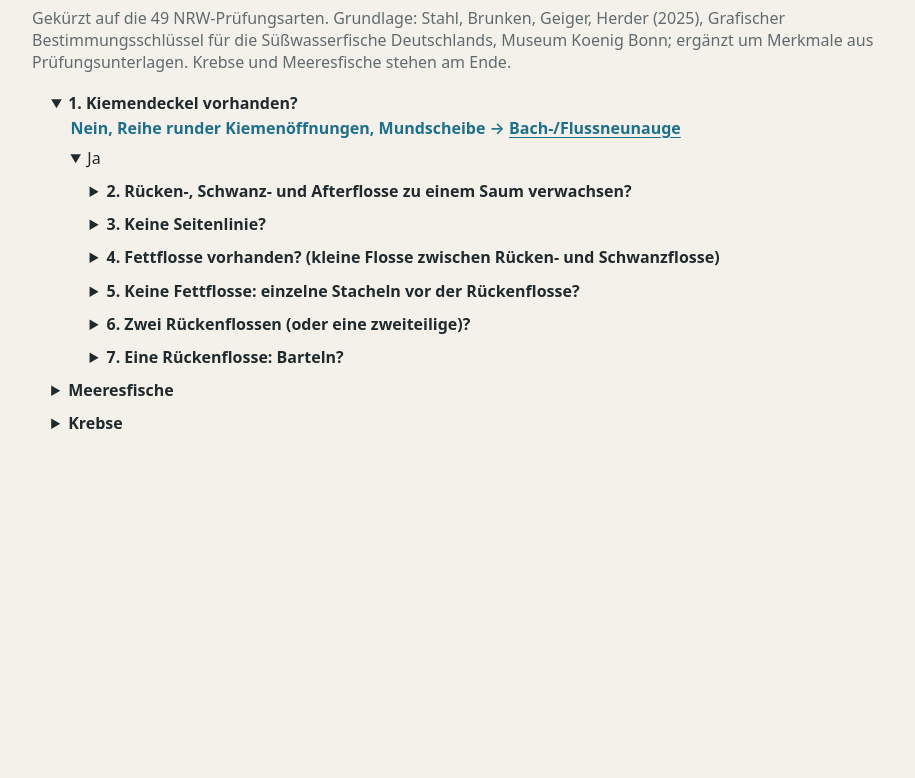
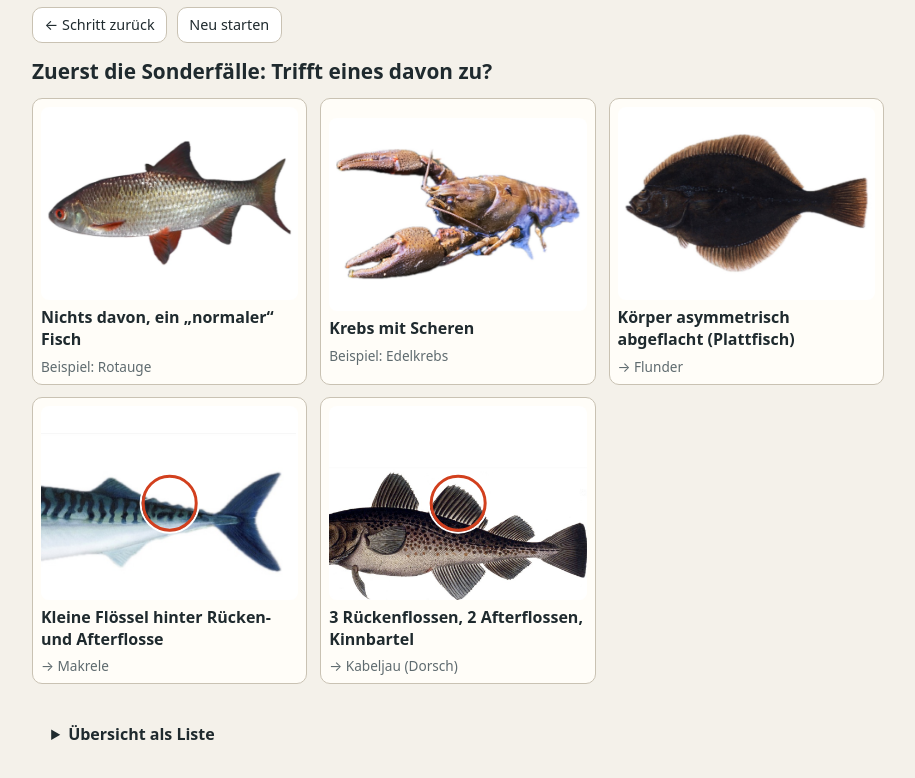
Before and after one commit to bahnhoff/fischkarten, a website with bundled scripts: page baum.html in a window 1280 px wide. Shown: the part 146-924 px from the top of the page, without its empty margins (182-1097 px from the left). Before the commit the page ends 800 px from the top, so only its background shows below. Built offline with nearby package versions, Linux system fonts and the light colour scheme.

Commit message:
Grafischer Bestimmungsschlüssel mit Merkmalsausschnitten, Liste als Übersicht

```diff
--- a/baum.html
+++ b/baum.html
@@ -10,6 +10,18 @@
 <main class="view tree">
   <p><a class="button small" href="index.html">← Menü</a></p>
   <h1>Bestimmungsbaum</h1>
+  <section class="key">
+    <div class="key-bar">
+      <a class="button small key-menu" href="index.html">← Menü</a>
+      <button id="key-back" class="small">← Schritt zurück</button>
+      <button id="key-restart" class="small">Neu starten</button>
+    </div>
+    <nav id="key-path" class="key-path" aria-label="Bisheriger Weg"></nav>
+    <h2 id="key-q" class="key-q"></h2>
+    <div id="key-options" class="key-options"></div>
+  </section>
+
+  <details class="overview"><summary>Übersicht als Liste</summary>
   <p class="sub">Gekürzt auf die 49 NRW-Prüfungsarten. Grundlage: Stahl, Brunken, Geiger, Herder (2025), Grafischer Bestimmungsschlüssel für die Süßwasserfische Deutschlands, Museum Koenig Bonn; ergänzt um Merkmale aus Prüfungsunterlagen. Krebse und Meeresfische stehen am Ende.</p>
 
   <details open><summary class="q">1. Kiemendeckel vorhanden?</summary>
@@ -107,7 +119,9 @@
     <div class="leaf">Scherenunterseite und Scherengelenk rot → Edelkrebs</div>
     <div class="leaf">Scherenspitzen orange mit dunklem Band, Dornen seitlich vor der Nackenfurche, rostrote Querbinden → Amerikanischer Flusskrebs (Kamberkrebs)</div>
   </details>
+  </details>
 </main>
 <script type="module" src="js/baum.js"></script>
+<script type="module" src="js/keyview.js"></script>
 </body>
 </html>
--- a/css/style.css
+++ b/css/style.css
@@ -148,3 +148,34 @@ h1 { margin: 0 0 0.3em; font-size: 2rem; }
 .compare-item figcaption { font-size: 0.95em; margin-top: 0.3rem; }
 .similar-name { min-height: 32px; padding: 0.1em 0.5em; font-weight: 700; border-radius: 8px; }
 .similar-name.active { background: var(--accent); color: #fff; border-color: var(--accent); }
+
+/* ---------- Grafischer Bestimmungsschlüssel ---------- */
+.key { margin-bottom: 2rem; }
+.key-bar { display: flex; gap: 0.6rem; flex-wrap: wrap; }
+.key-path { display: flex; flex-wrap: wrap; gap: 0.3rem; margin: 0.8rem 0 0; }
+.key-path .crumb { min-height: 30px; padding: 0.15em 0.6em; font-size: 0.85em; background: #e7efe9; border-color: #b9cfc0; }
+.key-path .crumb::after { content: ' →'; color: var(--muted); }
+.key-q { font-size: 1.3rem; margin: 0.9rem 0 0.8rem; }
+.key-options { display: grid; grid-template-columns: repeat(auto-fill, minmax(210px, 1fr)); gap: 0.8rem; }
+.key-option { display: flex; flex-direction: column; align-items: stretch; gap: 0.4rem; padding: 0.5rem; text-align: left; background: var(--card); }
+.key-option:hover { border-color: var(--accent); box-shadow: 0 0 0 2px var(--accent); }
+.key-pic { position: relative; display: block; aspect-ratio: 4 / 3; overflow: hidden; background: #fff; border-radius: 8px; }
+.key-pic img { position: absolute; inset: 0; width: 100%; height: 100%; object-fit: contain; }
+.key-pic.zoom img { inset: auto; height: auto; object-fit: initial; max-width: none; }
+.key-ring { position: absolute; left: 50%; top: 50%; width: 22%; aspect-ratio: 1; transform: translate(-50%, -50%); border: 3px solid var(--arrow); border-radius: 50%; box-shadow: 0 0 0 2px #fff; pointer-events: none; }
+.key-label { font-weight: 600; }
+.key-example { font-size: 0.85em; color: var(--muted); }
+.overview > summary { cursor: pointer; font-weight: 600; padding: 0.4em 0; }
+@media (max-height: 500px) {
+  .key-options { grid-template-columns: repeat(auto-fill, minmax(170px, 1fr)); gap: 0.5rem; }
+  .key-q { font-size: 1.1rem; margin: 0.5rem 0; }
+}
+@media (max-height: 500px) {
+  .tree h1 { display: none; }
+  .tree > p:first-child { display: none; }
+  .key-bar::before { content: none; }
+  .key-path { flex-wrap: nowrap; overflow-x: auto; margin-top: 0.4rem; padding-bottom: 0.2rem; }
+  .key-path .crumb { flex: none; }
+}
+.key-menu { display: none; }
+@media (max-height: 500px) { .key-menu { display: inline-flex; } }
--- /dev/null
+++ b/js/key.js
@@ -0,0 +1,219 @@
+// Grafischer Bestimmungsschlüssel: Jede Frage zeigt Antwortkarten mit Beispielbild.
+// ex = Art für das Beispielbild, f = Index des Merkmals dieser Art, dessen Punkt markiert wird.
+// zoom = Vergrößerung des Ausschnitts (Standard 3, 1 = ganzes Bild).
+// next = nächste Frage, species = Ergebnis.
+// Grundlage: Stahl et al. 2025 (Museum Koenig), gekürzt auf die NRW-Arten, wie baum.html.
+
+export const START = 'sonderfall';
+
+export const KEY = {
+  sonderfall: {
+    q: 'Zuerst die Sonderfälle: Trifft eines davon zu?',
+    options: [
+      { label: 'Nichts davon, ein „normaler“ Fisch', ex: 'rotauge', next: 'kiemendeckel' },
+      { label: 'Krebs mit Scheren', ex: 'edelkrebs', next: 'krebse' },
+      { label: 'Körper asymmetrisch abgeflacht (Plattfisch)', ex: 'flunder', f: 1, zoom: 1, species: 'flunder' },
+      { label: 'Kleine Flössel hinter Rücken- und Afterflosse', ex: 'makrele', f: 0, zoom: 2, species: 'makrele' },
+      { label: '3 Rückenflossen, 2 Afterflossen, Kinnbartel', ex: 'kabeljau', f: 0, zoom: 1.3, species: 'kabeljau' },
+    ],
+  },
+  krebse: {
+    q: 'Welcher Krebs?',
+    options: [
+      { label: 'Scherenunterseite und Scherengelenk rot', ex: 'edelkrebs', f: 0, zoom: 2.5, species: 'edelkrebs' },
+      { label: 'Dornen seitlich vor der Nackenfurche, rostrote Querbinden', ex: 'kamberkrebs', f: 1, zoom: 2, species: 'kamberkrebs' },
+    ],
+  },
+  kiemendeckel: {
+    q: 'Ist ein Kiemendeckel vorhanden?',
+    options: [
+      { label: 'Ja, Kiemendeckel vorhanden', ex: 'meerforelle', f: 1, next: 'saum' },
+      { label: 'Nein, Reihe runder Kiemenöffnungen und Mundscheibe', ex: 'neunauge', f: 0, species: 'neunauge' },
+    ],
+  },
+  saum: {
+    q: 'Sind Rücken-, Schwanz- und Afterflosse zu einem Saum verwachsen?',
+    options: [
+      { label: 'Nein, die Flossen sind getrennt', ex: 'rotauge', next: 'seitenlinie' },
+      { label: 'Ja, ein durchgehender Flossensaum', ex: 'aal', f: 0, species: 'aal' },
+    ],
+  },
+  seitenlinie: {
+    q: 'Ist eine Seitenlinie vorhanden?',
+    options: [
+      { label: 'Ja, Seitenlinie vorhanden', ex: 'schneider', f: 0, next: 'fettflosse' },
+      { label: 'Nein, keine Seitenlinie', ex: 'maifisch', next: 'ohneSeitenlinie' },
+    ],
+  },
+  ohneSeitenlinie: {
+    q: 'Wie sehen die Bauchflossen aus?',
+    options: [
+      { label: 'Zur Saugscheibe verwachsen', ex: 'kessler-grundel', f: 1, species: 'kessler-grundel' },
+      { label: 'Getrennt, dunkler Fleck hinter dem Kiemendeckel', ex: 'maifisch', f: 2, species: 'maifisch' },
+    ],
+  },
+  fettflosse: {
+    q: 'Gibt es eine Fettflosse (kleine Flosse zwischen Rücken- und Schwanzflosse)?',
+    options: [
+      { label: 'Ja, Fettflosse vorhanden', ex: 'bachforelle', f: 0, next: 'mitFettflosse' },
+      { label: 'Nein, keine Fettflosse', ex: 'rotauge', next: 'stacheln' },
+    ],
+  },
+  mitFettflosse: {
+    q: 'Was fällt an Rückenflosse und Flanke auf?',
+    options: [
+      { label: 'Rückenflosse sehr groß, länger als der Kopf', ex: 'aesche', f: 1, zoom: 1.6, species: 'aesche' },
+      { label: 'Flanke ohne Muster, Schnauze nasenartig', ex: 'nordseeschnaepel', f: 2, species: 'nordseeschnaepel' },
+      { label: 'Auffälliges Muster aus Punkten oder Flecken (Lachsfische)', ex: 'bachforelle', f: 3, next: 'lachsfische' },
+    ],
+  },
+  lachsfische: {
+    q: 'Welcher Lachsfisch?',
+    options: [
+      { label: 'Weißer, schwarz abgesetzter Saum an den bauchseitigen Flossen', ex: 'bachsaibling', f: 2, species: 'bachsaibling' },
+      { label: 'Viele schwarze Punkte auf der Schwanzflosse, rosa Längsband', ex: 'regenbogenforelle', f: 0, species: 'regenbogenforelle' },
+      { label: 'Rote, hell umrandete Flecken neben schwarzen', ex: 'bachforelle', f: 3, species: 'bachforelle' },
+      { label: 'Silbrig', ex: 'lachs', next: 'silbrig' },
+    ],
+  },
+  silbrig: {
+    q: 'Silbriger Lachsfisch: Wie sehen Schwanzstiel und Schwanzflosse aus?',
+    options: [
+      { label: 'Dicker Schwanzstiel, Schwanzflosse fast gerade, Punkte auch unter der Seitenlinie', ex: 'meerforelle', f: 3, zoom: 2, species: 'meerforelle' },
+      { label: 'Schlanker Schwanzstiel, Schwanzflosse eingebuchtet, Punkte meist über der Seitenlinie', ex: 'lachs', f: 3, zoom: 2, species: 'lachs' },
+    ],
+  },
+  stacheln: {
+    q: 'Stehen einzelne Stacheln vor der Rückenflosse?',
+    options: [
+      { label: 'Nein', ex: 'rotauge', next: 'rueckenflossen' },
+      { label: 'Ja, einzelne freie Stacheln (Stichlinge)', ex: 'dreistachliger-stichling', f: 0, zoom: 2, next: 'stichlinge' },
+    ],
+  },
+  stichlinge: {
+    q: 'Wie viele Stacheln?',
+    options: [
+      { label: '2–3 Stacheln', ex: 'dreistachliger-stichling', f: 1, zoom: 2, species: 'dreistachliger-stichling' },
+      { label: '7–11 Stacheln', ex: 'zwergstichling', f: 1, zoom: 1.6, species: 'zwergstichling' },
+    ],
+  },
+  rueckenflossen: {
+    q: 'Wie viele Rückenflossen?',
+    options: [
+      { label: 'Eine Rückenflosse', ex: 'rotauge', f: 2, zoom: 1.6, next: 'barteln' },
+      { label: 'Zwei Rückenflossen (oder eine zweiteilige)', ex: 'flussbarsch', f: 0, zoom: 1.6, next: 'zweiRueckenflossen' },
+    ],
+  },
+  zweiRueckenflossen: {
+    q: 'Zwei Rückenflossen: Was passt?',
+    options: [
+      { label: 'Eine Bartel am Kinn', ex: 'quappe', f: 1, species: 'quappe' },
+      { label: 'Keine Schuppen, breiter Kopf, große Brustflossen', ex: 'groppe', f: 2, species: 'groppe' },
+      { label: 'Schuppen, harte Stachelstrahlen (Echte Barsche)', ex: 'zander', f: 0, zoom: 1.6, next: 'barsche' },
+    ],
+  },
+  barsche: {
+    q: 'Welcher Barsch?',
+    options: [
+      { label: 'Schwarzer Fleck am Ende der ersten Rückenflosse, Querbinden', ex: 'flussbarsch', f: 1, zoom: 2, species: 'flussbarsch' },
+      { label: 'Große Hundszähne, Maulspalte bis unter das Auge', ex: 'zander', f: 2, species: 'zander' },
+      { label: 'Rückenflossen zusammenhängend, viele kleine Flecken', ex: 'kaulbarsch', f: 0, zoom: 1.6, species: 'kaulbarsch' },
+    ],
+  },
+  barteln: {
+    q: 'Eine Rückenflosse: Wie viele Barteln am Maul?',
+    options: [
+      { label: 'Keine Barteln', ex: 'rotauge', f: 0, next: 'ohneBarteln' },
+      { label: '2 Barteln (1 Paar)', ex: 'schleie', f: 0, next: 'zweiBarteln' },
+      { label: '4 Barteln (2 Paare)', ex: 'wildkarpfen', f: 0, next: 'vierBarteln' },
+      { label: '6 sehr lange Barteln, sehr lange Afterflosse', ex: 'wels', f: 1, zoom: 1.5, species: 'wels' },
+      { label: '6 oder mehr kurze Barteln (Schmerlen, Steinbeißer)', ex: 'schmerle', f: 0, next: 'schmerlen' },
+    ],
+  },
+  zweiBarteln: {
+    q: '2 Barteln: Was passt?',
+    options: [
+      { label: 'Sehr kleine Schuppen, hochrückig, gerade Schwanzflosse', ex: 'schleie', f: 1, zoom: 2, species: 'schleie' },
+      { label: 'Große Schuppen, langgestreckt, dunkle Fleckenreihe', ex: 'gruendling', f: 2, zoom: 2, species: 'gruendling' },
+    ],
+  },
+  vierBarteln: {
+    q: '4 Barteln: Wie lang ist die Rückenflosse?',
+    options: [
+      { label: 'Rückenflosse lang', ex: 'wildkarpfen', f: 1, zoom: 1.8, species: 'wildkarpfen' },
+      { label: 'Rückenflosse kurz, Maul unterständig', ex: 'barbe', f: 2, zoom: 2, species: 'barbe' },
+    ],
+  },
+  schmerlen: {
+    q: 'Viele kurze Barteln: Welche Zeichnung?',
+    options: [
+      { label: '6 Barteln am Oberkiefer, dunkel marmoriert', ex: 'schmerle', f: 1, zoom: 2, species: 'schmerle' },
+      { label: '6 kurze Barteln, Reihen aus Punkten und Flecken, seitlich stark zusammengedrückt', ex: 'steinbeisser', f: 1, zoom: 2, species: 'steinbeisser' },
+      { label: '10 Barteln, breite Längsstreifen', ex: 'schlammpeitzger', f: 1, zoom: 2, species: 'schlammpeitzger' },
+    ],
+  },
+  ohneBarteln: {
+    q: 'Keine Barteln: Was fällt auf?',
+    options: [
+      { label: 'Maul entenschnabelförmig, Rückenflosse weit hinten', ex: 'hecht', f: 0, zoom: 2, species: 'hecht' },
+      { label: 'Blaugrünes Längsband auf dem Schwanzstiel, hochrückig', ex: 'bitterling', f: 1, zoom: 1.6, species: 'bitterling' },
+      { label: 'Hochrückig, lange Rückenflosse (Karausche, Giebel)', ex: 'karausche', f: 1, zoom: 1.4, next: 'karauscheGiebel' },
+      { label: 'Nichts davon (Weißfische)', ex: 'rotauge', next: 'weissfische' },
+    ],
+  },
+  karauscheGiebel: {
+    q: 'Wie ist der Rand der Rückenflosse gewölbt?',
+    options: [
+      { label: 'Nach außen gewölbt (konvex)', ex: 'karausche', f: 1, species: 'karausche' },
+      { label: 'Nach innen gewölbt (konkav), silbrig', ex: 'giebel', f: 1, species: 'giebel' },
+    ],
+  },
+  weissfische: {
+    q: 'Weißfisch: Wie sehen Schnauze und Unterlippe aus?',
+    options: [
+      { label: 'Maul gerade, Unterlippe verhornt und scharfkantig, Schnauze nasenartig', ex: 'nase', f: 1, species: 'nase' },
+      { label: 'Anders', ex: 'rotauge', f: 0, next: 'bauchkante' },
+    ],
+  },
+  bauchkante: {
+    q: 'Wie ist die Bauchkante zwischen Bauch- und Afterflosse?',
+    options: [
+      { label: 'Scharf gekielt', ex: 'ukelei', f: 2, next: 'gekielt' },
+      { label: 'Gerundet', ex: 'rotauge', next: 'gerundet' },
+    ],
+  },
+  gekielt: {
+    q: 'Bauchkante gekielt: Welcher Fisch?',
+    options: [
+      { label: 'Seitenlinie nur über wenige Schuppen, Maul oberständig', ex: 'moderlieschen', f: 0, species: 'moderlieschen' },
+      { label: 'Maulspalte extrem weit, bis unter das Auge', ex: 'rapfen', f: 0, species: 'rapfen' },
+      { label: 'Dunkle, nasenartige Schnauze, lange Afterflosse', ex: 'zaehrte', f: 0, zoom: 2.5, species: 'zaehrte' },
+      { label: 'Seitenlinie doppelt schwarz eingefasst', ex: 'schneider', f: 0, species: 'schneider' },
+      { label: 'Hochrückig, Ansätze der paarigen Flossen rötlich, großes Auge', ex: 'guester', f: 0, species: 'guester' },
+      { label: 'Schlank, Maul oberständig, silbrig', ex: 'ukelei', f: 0, species: 'ukelei' },
+      { label: 'Hochrückig, Flossen grau, kleines Auge', ex: 'brasse', f: 0, species: 'brasse' },
+    ],
+  },
+  gerundet: {
+    q: 'Bauchkante gerundet: Welcher Fisch?',
+    options: [
+      { label: 'Maul oberständig, Rückenflosse hinter den Bauchflossen', ex: 'rotfeder', f: 0, species: 'rotfeder' },
+      { label: 'Kleine Schuppen, Rückenflosse weit hinter den Bauchflossen', ex: 'elritze', f: 1, species: 'elritze' },
+      { label: 'Afterflosse nach außen gewölbt, große Schuppen, großes Maul', ex: 'doebel', f: 1, zoom: 2.5, species: 'doebel' },
+      { label: 'Afterflosse nach innen gewölbt, Maul unterständig, schlank', ex: 'hasel', f: 0, species: 'hasel' },
+      { label: 'Maul endständig, Rückenflosse genau über den Bauchflossen', ex: 'rotauge', f: 2, species: 'rotauge' },
+      { label: 'Maul endständig, kleinere Schuppen, Afterflosse nach innen gewölbt', ex: 'aland', f: 1, zoom: 2.5, species: 'aland' },
+    ],
+  },
+};
+
+// Weg vom Start zu einer Frage als Liste von Fragen-IDs; ungültige Wege werden abgeschnitten.
+export function validPath(ids) {
+  const path = [START];
+  for (const id of ids.slice(1)) {
+    const prev = KEY[path[path.length - 1]];
+    if (!KEY[id] || !prev.options.some(o => o.next === id)) break;
+    path.push(id);
+  }
+  return path;
+}
--- /dev/null
+++ b/js/keyview.js
@@ -0,0 +1,87 @@
+// Zeigt den grafischen Bestimmungsschlüssel: eine Frage, Antwortkarten mit Beispielbild.
+// Der Weg steht im Adress-Anker (#weg=...), damit „Zurück“ im Browser und von der Karte funktioniert.
+import { SPECIES } from '../data/species.js';
+import { KEY, START, validPath } from './key.js';
+
+const byId = Object.fromEntries(SPECIES.map(s => [s.id, s]));
+const $ = id => document.getElementById(id);
+const ZOOM = 3; // Standardvergrößerung des Ausschnitts
+
+function currentPath() {
+  const m = location.hash.match(/weg=([\w,-]+)/);
+  return validPath(m ? m[1].split(',') : [START]);
+}
+
+function go(path) {
+  location.hash = `weg=${path.join(',')}`;
+}
+
+function optionCard(o, path) {
+  const ex = byId[o.ex];
+  const btn = document.createElement('button');
+  btn.type = 'button';
+  btn.className = 'key-option';
+  const pic = document.createElement('span');
+  pic.className = 'key-pic';
+  const img = document.createElement('img');
+  img.src = ex.img;
+  img.alt = '';
+  pic.append(img);
+  const f = o.f != null ? ex.features[o.f] : null;
+  const zoom = o.zoom ?? ZOOM;
+  if (f && f.x != null && zoom > 1) {
+    // Nur den Ausschnitt um das Merkmal zeigen: Bild vergrößern und so verschieben,
+    // dass der Merkmalspunkt in der Mitte des Rahmens liegt.
+    pic.classList.add('zoom');
+    img.addEventListener('load', () => {
+      const ratio = img.naturalHeight / img.naturalWidth;
+      const frame = pic.clientHeight / pic.clientWidth;
+      img.style.width = `${zoom * 100}%`;
+      img.style.left = `${50 - f.x * zoom}%`;
+      img.style.top = `${50 - (f.y * zoom * ratio) / frame}%`;
+    });
+    const ring = document.createElement('span');
+    ring.className = 'key-ring';
+    pic.append(ring);
+  }
+  const label = document.createElement('span');
+  label.className = 'key-label';
+  label.textContent = o.label;
+  const note = document.createElement('span');
+  note.className = 'key-example';
+  note.textContent = o.species ? `→ ${byId[o.species].name}` : `Beispiel: ${ex.name}`;
+  btn.append(pic, label, note);
+  btn.addEventListener('click', () => {
+    if (o.next) go([...path, o.next]);
+    else location.href = `index.html?id=${encodeURIComponent(o.species)}&von=baum`;
+  });
+  return btn;
+}
+
+function render() {
+  const path = currentPath();
+  const node = KEY[path[path.length - 1]];
+
+  const crumbs = [];
+  for (let i = 1; i < path.length; i++) {
+    const chosen = KEY[path[i - 1]].options.find(o => o.next === path[i]);
+    const b = document.createElement('button');
+    b.type = 'button';
+    b.className = 'crumb';
+    b.textContent = chosen.label;
+    b.addEventListener('click', () => go(path.slice(0, i)));
+    crumbs.push(b);
+  }
+  $('key-path').replaceChildren(...crumbs);
+  $('key-path').hidden = crumbs.length === 0;
+  $('key-path').scrollLeft = $('key-path').scrollWidth;
+  window.scrollTo(0, 0);
+  $('key-back').disabled = path.length === 1;
+  $('key-q').textContent = node.q;
+  $('key-options').replaceChildren(...node.options.map(o => optionCard(o, path)));
+}
+
+$('key-back').addEventListener('click', () => go(currentPath().slice(0, -1)));
+$('key-restart').addEventListener('click', () => go([START]));
+window.addEventListener('hashchange', render);
+render();
```
Also changed, not shown: test/key.test.js (added, +35 -0 lines).
